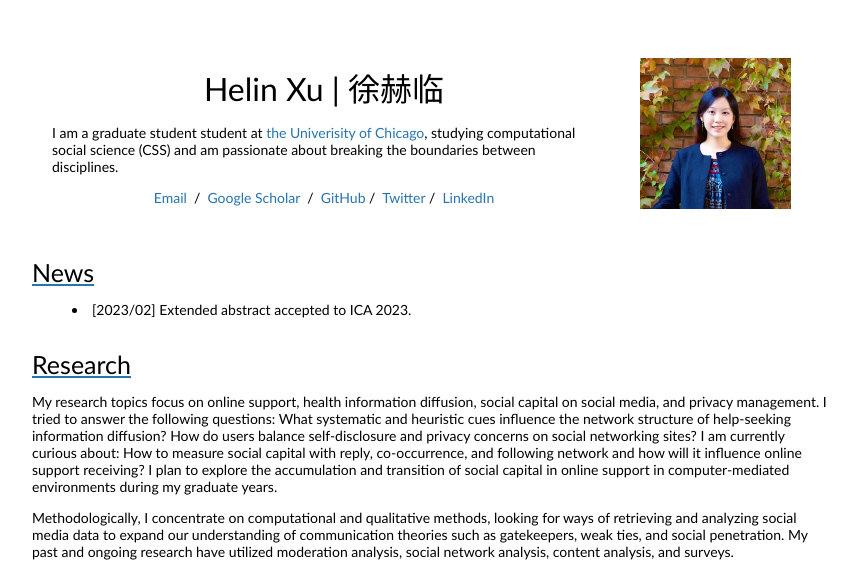
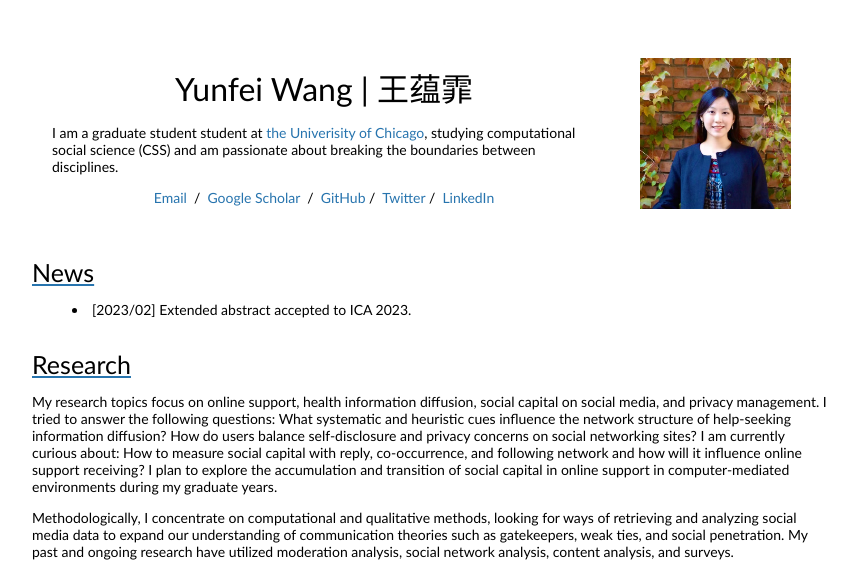
Before and after one commit to yunfeiavawang/yunfeiavawang.github.io, a plain HTML site: page index.html in a window 1280 px wide. Shown: the top 571 px of the page, without its empty margins (208-1065 px from the left). Drawn offline with Linux system fonts and the light colour scheme.

Commit message:
Update index.html

```diff
--- a/index.html
+++ b/index.html
@@ -22,7 +22,7 @@
           <tr style="padding:0px">
             <td style="padding:2.5%;width:73%;vertical-align:middle">
               <p style="text-align:center">
-                <name>Helin Xu | 徐赫临</name>
+                <name>Yunfei Wang | 王蕴霏</name>
               </p>
               <p>
               <intro>I am a graduate student student at <a href="https://www.uchicago.edu" target="_blank"><d>the Univerisity of Chicago</d></a>,
```
